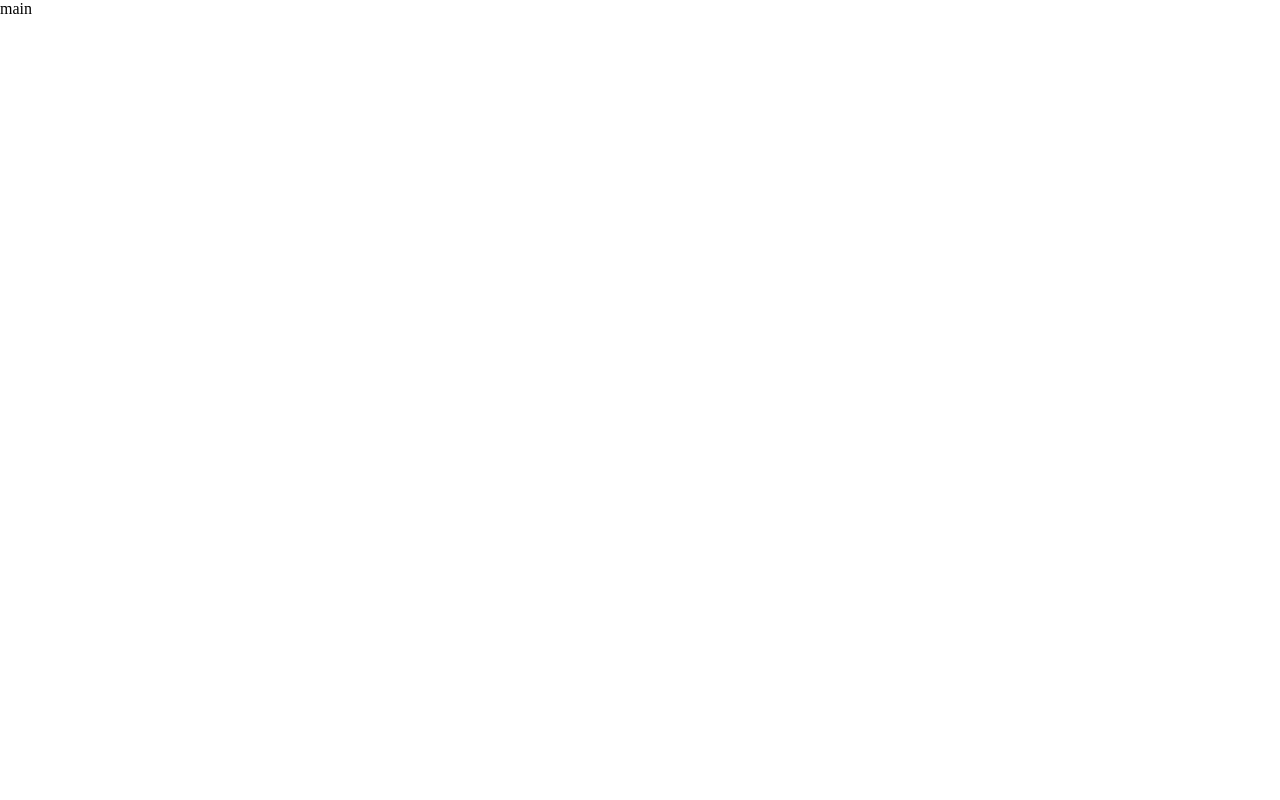
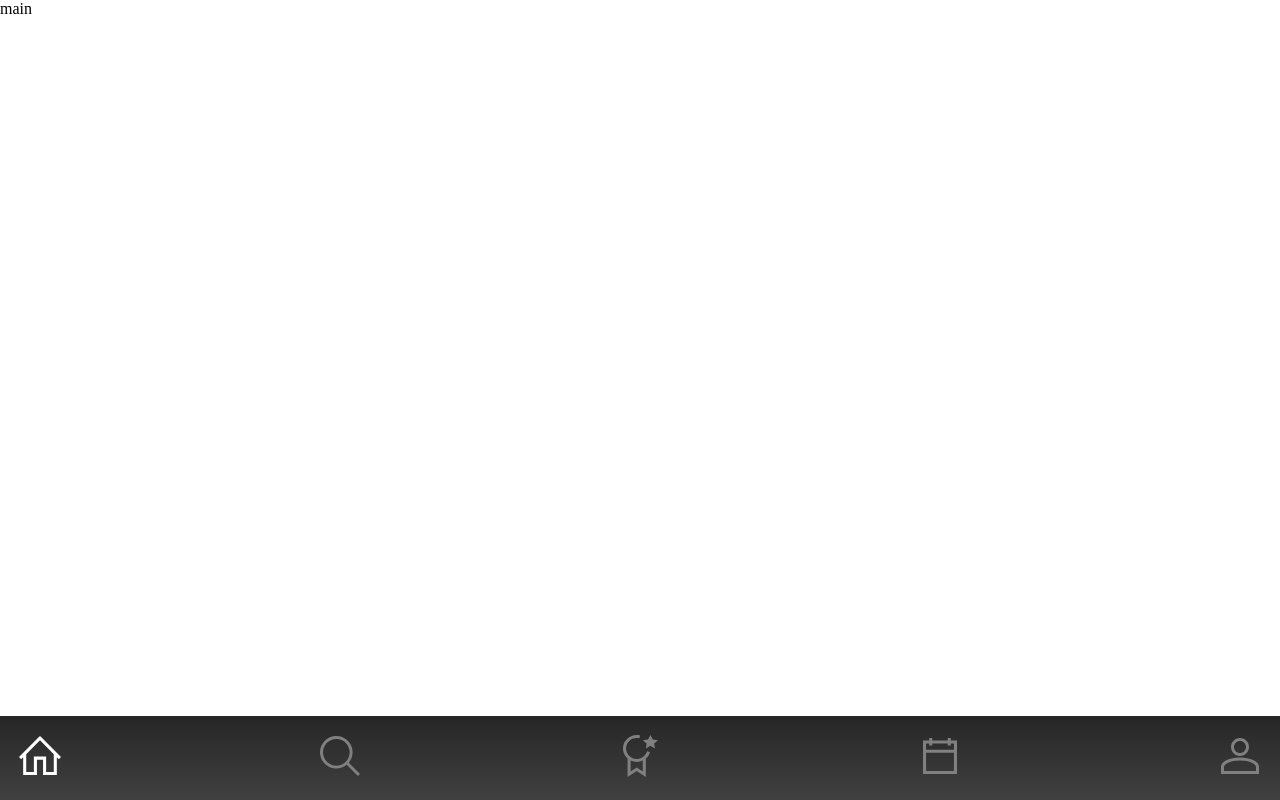
Before and after one commit to yandex-hakaton-kardo/kardo-mobile-app-front, a React (Vite) app: page / in a window 1280 px wide. Built offline with nearby package versions, Linux system fonts and the light colour scheme.

Commit message:
feat: add layout and navigation

```diff
--- a/src/app/global.css
+++ b/src/app/global.css
@@ -26,6 +26,7 @@
   margin: 0;
   padding: 0;
   box-sizing: border-box;
+  -webkit-tap-highlight-color: transparent;
 }
 
 input[type='number']::-webkit-inner-spin-button,
--- a/src/app/routes.tsx
+++ b/src/app/routes.tsx
@@ -1,4 +1,5 @@
 import { useParams, type RouteObject } from 'react-router-dom';
+import { Layout } from '@components';
 
 export const routes: RouteObject[] = [
   {
@@ -13,6 +14,9 @@ export const routes: RouteObject[] = [
     path: '/signup',
     element: <div>signup</div>,
   },
+  {
+    element: <Layout />,
+    children: [
       {
         path: '/',
         element: <div>main</div>,
@@ -51,4 +55,6 @@ export const routes: RouteObject[] = [
         path: '*',
         element: <div>page not found</div>,
       },
+    ],
+  },
 ];
--- /dev/null
+++ b/src/components/Layout/Layout.module.scss
@@ -0,0 +1,12 @@
+.container {
+  position: relative;
+  display: flex;
+  inline-size: 100%;
+  block-size: 100vh;
+}
+
+.navigation {
+  position: absolute;
+  inset-block-end: 0;
+  inset-inline: 0;
+}
--- /dev/null
+++ b/src/components/Layout/Layout.tsx
@@ -0,0 +1,19 @@
+import { Outlet } from 'react-router-dom';
+import { Navigation } from '../Navigation';
+import styles from './Layout.module.scss';
+
+interface LayoutProps {
+  hideNav?: boolean;
+}
+
+export const Layout = ({ hideNav }: LayoutProps) => (
+  <div className={styles.container}>
+    <Outlet />
+
+    {!hideNav && (
+      <div className={styles.navigation}>
+        <Navigation />
+      </div>
+    )}
+  </div>
+);
--- /dev/null
+++ b/src/components/Layout/index.ts
@@ -0,0 +1 @@
+export { Layout } from './Layout';
--- /dev/null
+++ b/src/components/Navigation/Navigation.module.scss
@@ -0,0 +1,15 @@
+.container {
+  display: flex;
+  flex-direction: row;
+  justify-content: space-between;
+  padding: 16px;
+  background: var(--color-black-out-heavy);
+}
+
+.link {
+  color: var(--color-generic-active);
+}
+
+.active {
+  color: var(--color-inverted-primary);
+}
--- /dev/null
+++ b/src/components/Navigation/Navigation.tsx
@@ -0,0 +1,37 @@
+import clsx from 'clsx';
+import { NavLink } from 'react-router-dom';
+import { CalendarIcon, EventsIcon, MainIcon, ProfileIcon, SearchIcon } from '@components';
+import styles from './Navigation.module.scss';
+
+const links: { to: string; Icon: React.ReactNode }[] = [
+  {
+    to: '/',
+    Icon: <MainIcon />,
+  },
+  {
+    to: '/feed',
+    Icon: <SearchIcon />,
+  },
+  {
+    to: '/competitions',
+    Icon: <EventsIcon />,
+  },
+  {
+    to: '/events',
+    Icon: <CalendarIcon />,
+  },
+  {
+    to: '/profile',
+    Icon: <ProfileIcon />,
+  },
+];
+
+export const Navigation = () => (
+  <nav className={styles.container}>
+    {links.map(({ to, Icon }) => (
+      <NavLink to={to} key={to} className={({ isActive }) => clsx(styles.link, isActive && styles.active)}>
+        {Icon}
+      </NavLink>
+    ))}
+  </nav>
+);
--- /dev/null
+++ b/src/components/Navigation/index.ts
@@ -0,0 +1 @@
+export { Navigation } from './Navigation';
--- a/src/components/index.ts
+++ b/src/components/index.ts
@@ -1 +1,2 @@
 export * from './icons';
+export * from './Layout';
```
Lines whose indentation alone changed are shown as unchanged.
